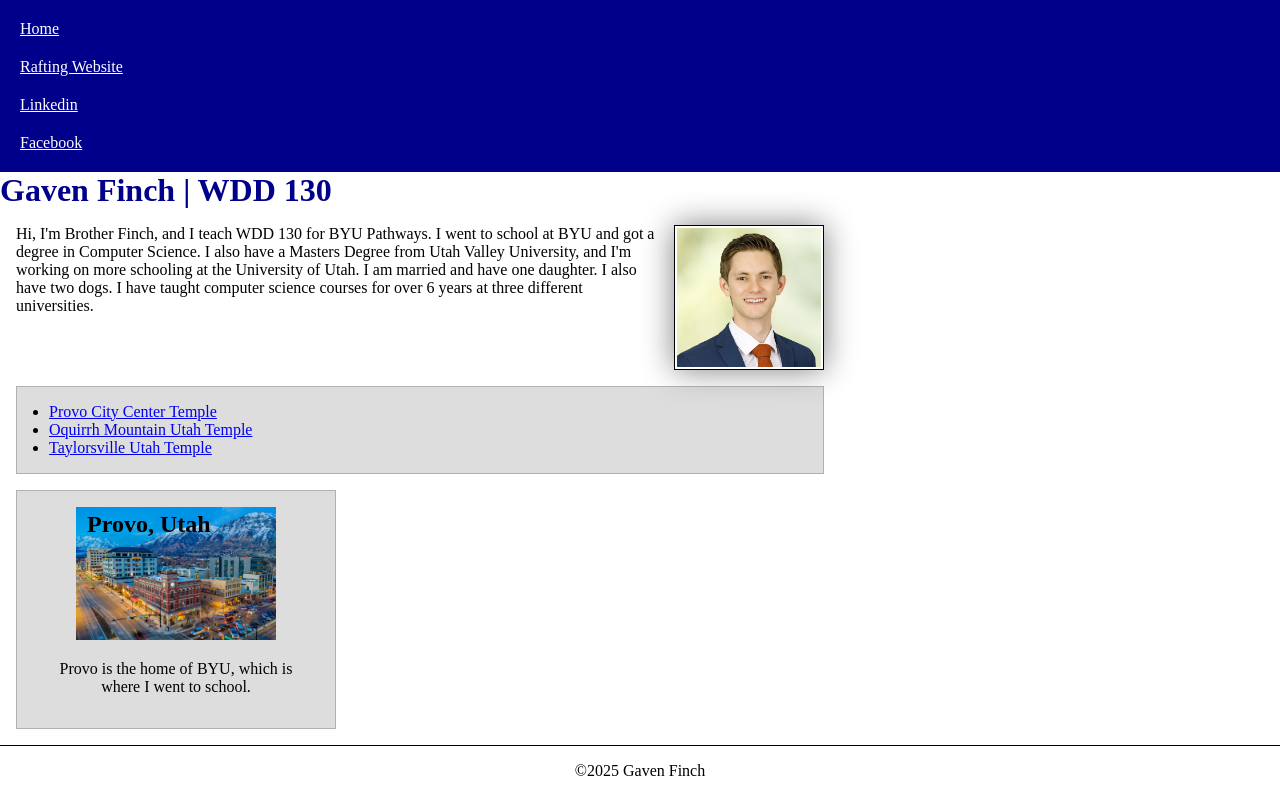
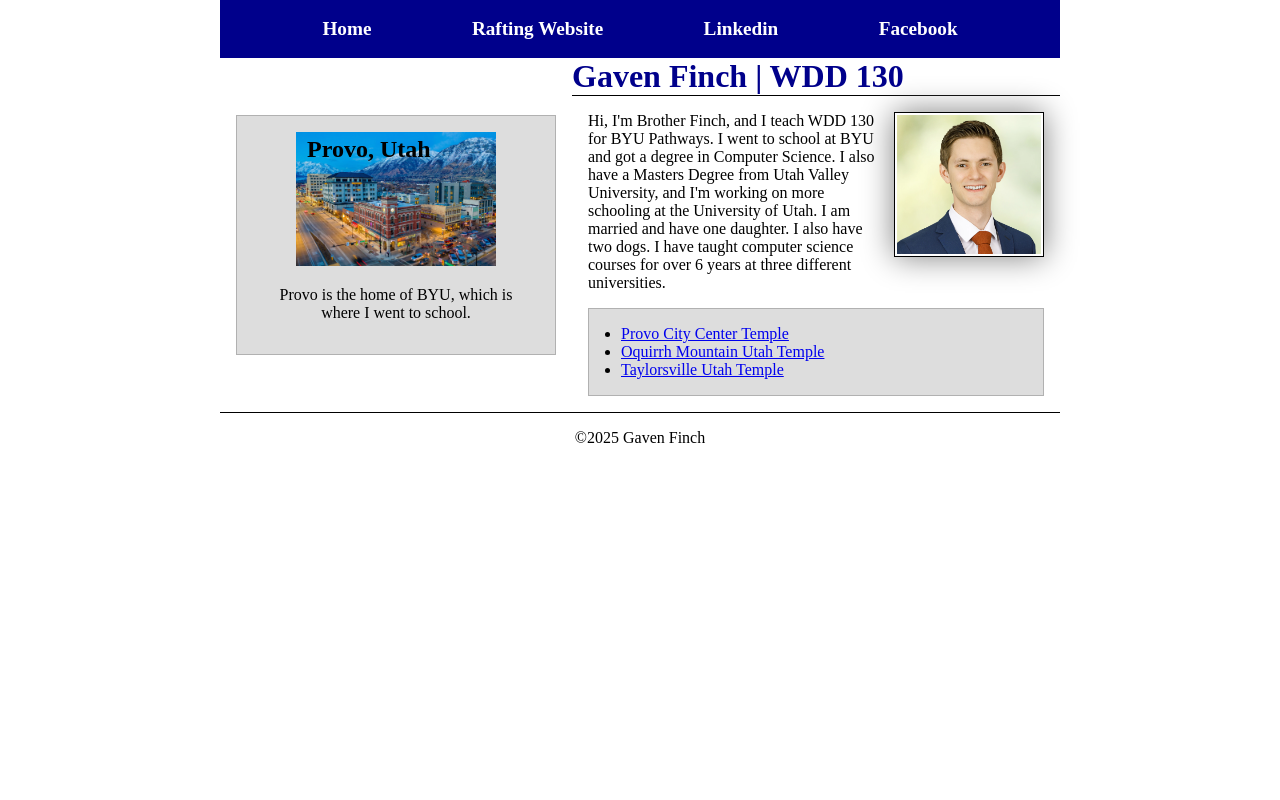
Before and after one commit to twigleg2/wdd130, a plain HTML site: page index.html in a window 1280 px wide. Drawn offline with Linux system fonts and the light colour scheme.

Commit message:
Finish code along week 4

```diff
--- a/index.html
+++ b/index.html
@@ -20,6 +20,7 @@
         </nav>
     </header>
 
+    <div class="grid">
         <main>
             <h1>Gaven Finch | WDD 130</h1>
             <img src="images/profile.webp" alt="Gaven Finch">
@@ -49,6 +50,8 @@
             <img src="images/downtown-provo.webp" alt="Downtown Provo, Utah">
             <p>Provo is the home of BYU, which is where I went to school.</p>
         </aside>
+    </div>
+
     <footer>
         <p>&copy;2025 Gaven Finch</p>
     </footer>
--- a/styles/styles.css
+++ b/styles/styles.css
@@ -6,6 +6,7 @@
 
 main {
     max-width: 840px;
+    grid-column: 2/3;
 }
 
 footer {
@@ -14,25 +15,40 @@ footer {
     text-align: center;
 }
 
+header, .grid, footer {
+    max-width: 840px;
+    margin: 0 auto;
+}
+
 nav {
     background-color: darkblue;
     padding: 10px;
+    display: flex;
+    justify-content: space-evenly;
+    align-items: center;
 }
 
 nav a {
     color: white;
     display: block;
     padding: 10px;
+    padding: 0.5rem;
+    text-decoration: none;
+    font-size: 1.2rem;
+    font-weight: 700;
 }
 
 h1 {
     color: darkblue;
+    border-bottom: 1px solid #000;
 }
 
 aside {
     position: relative;
     width: 20rem;
     text-align: center;
+    grid-column: 1/2;
+    grid-row: 1/2;
 }
 
 aside h2 {
@@ -62,6 +78,11 @@ p {
 
 /* CSS class selectors */
 
+.grid {
+    display: grid;
+    align-items: center;
+}
+
 .box {
     margin: 1rem;
     padding: 1rem;
```
Lines whose indentation alone changed are shown as unchanged.
